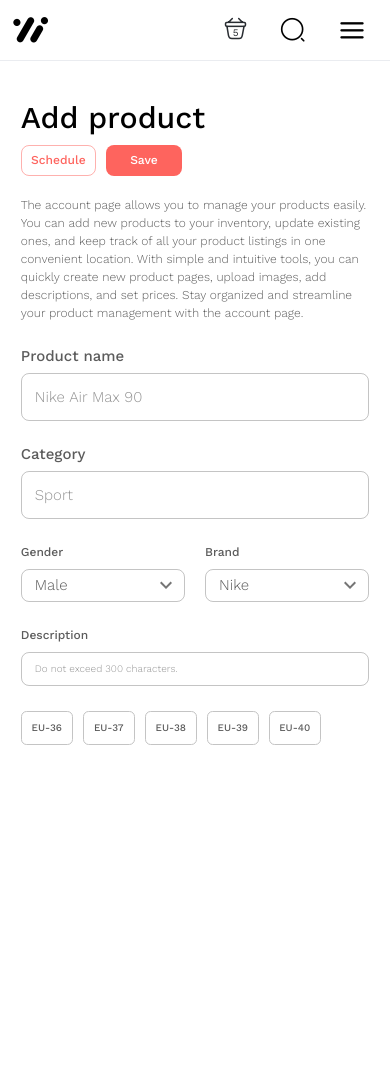
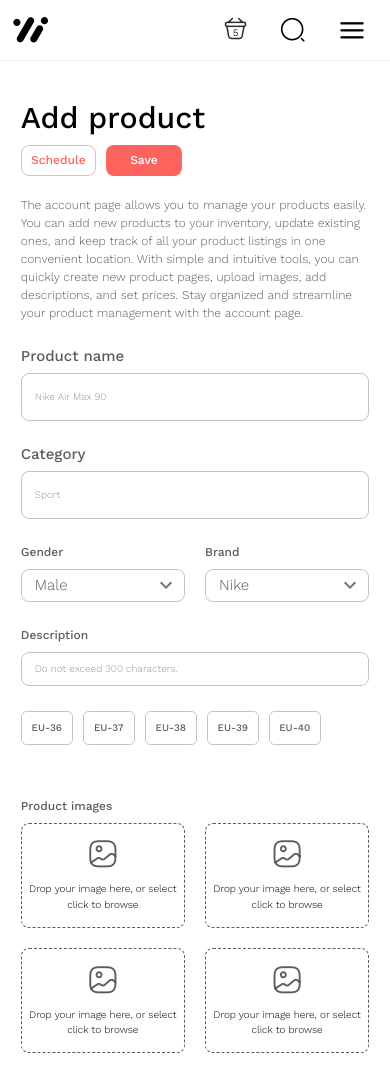
Before and after one commit to DevmianS/shoe-store-app, a Next.js app: page /add-product in a window 390 px wide. Before the commit the page ends 844 px from the top, so only its background shows below. Built offline with nearby package versions, Linux system fonts and the light colour scheme.

Commit message:
add file inputs

```diff
--- /dev/null
+++ b/src/components/UI/FileInput/index.js
@@ -0,0 +1,121 @@
+import React, {useState} from 'react';
+import Image from 'next/image';
+
+import {Box, Typography, styled, useMediaQuery, useTheme} from '@mui/material';
+
+import {rwdValue} from '@/utils/theme';
+
+import Button from '../Button';
+
+export default function FileInput() {
+  const [file, setFile] = useState(null);
+  const [imagePreview, setImagePreview] = useState(null);
+
+  const theme = useTheme();
+  const isTablet = useMediaQuery(theme.breakpoints.down('lg'));
+
+  const handleFileInputChange = e => {
+    const selectedFile = e.target.files[0];
+
+    const reader = new FileReader();
+    reader.onload = e => {
+      setImagePreview(e.target.result);
+    };
+    if (selectedFile) {
+      reader.readAsDataURL(selectedFile);
+      setFile(selectedFile);
+    } else {
+      setFile(null);
+    }
+  };
+  const BoxFile = styled(Box)({
+    flex: isTablet ? `0 0 calc(50% - 10px)` : `0 0 calc(50% - 26px)`,
+    width: isTablet ? `calc(50% - 10px)` : `calc(50% - 26px)`,
+    height: rwdValue(100, 380),
+    minHeight: '100px',
+    border: '1px dashed #5C5C5C',
+    borderRadius: '8px',
+    position: 'relative',
+    display: 'flex',
+    alignItems: 'center',
+    justifyContent: 'center',
+    flexDirection: 'column',
+    '& input': {
+      width: '100%',
+      height: '100%',
+      position: 'absolute',
+      top: 0,
+      left: 0,
+      opacity: 0,
+      cursor: 'pointer',
+    },
+    '& img': {
+      outline: '2px solid #fff',
+      objectFit: 'cover',
+      width: '100%',
+      height: '100%',
+      position: 'absolute',
+      top: 0,
+      left: 0,
+      pointerEvents: 'none',
+    },
+    '& button': {
+      width: '40px',
+      position: 'absolute',
+      bottom: '10px',
+      left: 'calc(50%-75px)',
+      transform: `translateY(${isTablet ? 0 : -10}px)`,
+      opacity: isTablet ? 1 : 0,
+      transition: '0.5s',
+    },
+    '&:hover': {
+      borderColor: theme.palette.primary.main,
+      color: theme.palette.primary.main,
+      '& i': {
+        color: theme.palette.primary.main,
+      },
+      '& button': {
+        transform: 'translateY(0)',
+        opacity: 1,
+        transition: '0.5s',
+      },
+    },
+  });
+  return (
+    <BoxFile>
+      {!imagePreview && (
+        <>
+          <Typography
+            component="i"
+            fontSize={rwdValue(30, 40)}
+            mb="12px"
+            className="icon-gallery"
+            color="text.secondary"
+          />
+          <Typography
+            component="p"
+            variant="body5"
+            fontSize={rwdValue(10, 15)}
+            textAlign="center"
+          >
+            Drop your image here, or select click to browse
+          </Typography>
+        </>
+      )}
+      <input type="file" onChange={handleFileInputChange} />
+      {imagePreview && (
+        <>
+          <Image src={imagePreview} alt="Preview" width={320} height={380} />
+          <Button
+            onClick={() => {
+              setImagePreview(null);
+              setFile(null);
+            }}
+          >
+            <Typography className="icon-trash" fontSize={24} />
+          </Button>
+        </>
+      )}
+    </BoxFile>
+  );
+}
--- a/src/pages/add-product/index.js
+++ b/src/pages/add-product/index.js
@@ -1,4 +1,3 @@
-import Image from 'next/image';
 import Head from 'next/head';
 import {rwdValue} from '@/utils/theme';
 
@@ -17,7 +16,6 @@ import {
   useMediaQuery,
   Checkbox,
   FormGroup,
-  FormControlLabel,
 } from '@mui/material';
 
 import SideBar from '@/components/Layout/SideBar';
@@ -25,6 +23,7 @@ import NavBarLayout from '@/components/Layout/NavBarLayout';
 
 import LinksList from '@/components/UI/LinksList';
 import {useState} from 'react';
+import FileInput from '@/components/UI/FileInput';
 
 const AddProduct = ({userName}) => {
   const [select, setSelect] = useState({gender: 'male', brand: 'nike'});
@@ -35,7 +34,6 @@ const AddProduct = ({userName}) => {
     39: false,
     40: false,
   });
-
   // EVENTS
   const genderChangeHandler = e => {
     setSelect({...select, gender: e.target.value});
@@ -66,6 +64,7 @@ const AddProduct = ({userName}) => {
   // STYLED COMPONENTS
   const theme = useTheme();
   const isDesktop = useMediaQuery(theme.breakpoints.up('sm'));
+  const isTablet = useMediaQuery(theme.breakpoints.down('lg'));
 
   const AvatarWrapper = styled(Stack)(({theme}) => ({
     display: 'flex',
@@ -123,6 +122,10 @@ const AddProduct = ({userName}) => {
       height: isDesktop ? '48px' : '33px',
       fontSize: isDesktop ? '15px' : '10px',
     },
+    '& .MuiInputBase-fullWidth': {
+      height: isDesktop ? '48px' : '33px',
+      fontSize: isDesktop ? '15px' : '10px',
+    },
     '& label': {
       fontSize: isDesktop ? '15px' : '12px',
     },
@@ -133,6 +136,30 @@ const AddProduct = ({userName}) => {
     marginBottom: '25px',
   });
 
+  const CheckBoxWrap = styled(FormGroup)({
+    display: 'flex',
+    flexDirection: 'row',
+    width: '100%',
+    justifyContent: isDesktop ? 'space-between' : 'start',
+    gap: '10px',
+    marginBottom: '20px',
+    '& .MuiFormLabel-root': {
+      cursor: 'pointer',
+      border: `1px solid #C4C4C4`,
+      borderRadius: '5.58px',
+      width: isDesktop ? '75px' : '52px',
+      height: isDesktop ? '48px' : '34px',
+      fontSize: isDesktop ? '15px' : '10px',
+      display: 'flex',
+      alignItems: 'center',
+      justifyContent: 'center',
+      padding: 0,
+      margin: 0,
+    },
+    '& .MuiCheckbox-root': {
+      display: 'none',
+    },
+  });
   return (
     <>
       <Head>
@@ -178,7 +205,17 @@ const AddProduct = ({userName}) => {
               prices. Stay organized and streamline your product management with
               the account page.
             </Typography>
-            <Box maxWidth={450}>
+            <Stack direction={isTablet ? 'column' : 'row'}>
+              <Box
+                maxWidth={450}
+                flex="0 0 450px"
+                mr={isTablet ? 0 : rwdValue(30, 120)}
+                sx={{
+                  '& .MuiInputBase-input': {
+                    fontSize: isDesktop ? '15px' : '10px',
+                  },
+                }}
+              >
                 <FormItem>
                   <TextField
                     fullWidth
@@ -198,7 +235,9 @@ const AddProduct = ({userName}) => {
                   />
                 </FormItem>
                 <FormItem>
-                <Box sx={{display: 'flex', gap: '20px', flexDirection: 'row'}}>
+                  <Box
+                    sx={{display: 'flex', gap: '20px', flexDirection: 'row'}}
+                  >
                     <FormControl fullWidth>
                       <InputLabel id="gender">Gender</InputLabel>
                       <Select
@@ -264,34 +303,10 @@ const AddProduct = ({userName}) => {
                     }}
                   />
                 </FormItem>
-              <FormGroup
-                sx={{
-                  display: 'flex',
-                  flexDirection: 'row',
-                  width: '100%',
-                  justifyContent: isDesktop ? 'space-between' : 'start',
-                  gap: '10px',
-                  '& .MuiFormLabel-root': {
-                    cursor: 'pointer',
-                    border: `1px solid #C4C4C4`,
-                    borderRadius: '5.58px',
-                    width: isDesktop ? '75px' : '52px',
-                    height: isDesktop ? '48px' : '34px',
-                    fontSize: isDesktop ? '15px' : '10px',
-                    display: 'flex',
-                    alignItems: 'center',
-                    justifyContent: 'center',
-                    padding: 0,
-                    margin: 0,
-                  },
-                  '& .MuiCheckbox-root': {
-                    display: 'none',
-                  },
-                }}
-              >
+                <CheckBoxWrap>
                   {[...Object.keys(size)].map(n => {
                     return (
-                    <Box>
+                      <Box key={n}>
                         <Checkbox
                           name={n}
                           checked={size[n]}
@@ -306,6 +321,10 @@ const AddProduct = ({userName}) => {
                             color: size[n]
                               ? 'white'
                               : theme.palette.text.secondary,
+                            '&:hover': {
+                              borderColor: 'black',
+                              color: 'black',
+                            },
                           }}
                           htmlFor={'size' + n}
                         >
@@ -314,8 +333,25 @@ const AddProduct = ({userName}) => {
                       </Box>
                     );
                   })}
-              </FormGroup>
+                </CheckBoxWrap>
               </Box>
+              <Box>
+                <InputLabel>Product images</InputLabel>
+                <Box
+                  sx={{
+                    display: 'flex',
+                    gap: isTablet ? '20px' : '52px',
+                    flexWrap: 'wrap',
+                    flex: '1 1 auto',
+                  }}
+                >
+                  <FileInput />
+                  <FileInput />
+                  <FileInput />
+                  <FileInput />
+                </Box>
+              </Box>
+            </Stack>
           </Content>
         </Row>
       </NavBarLayout>
```
Also changed, not shown: 1 other file (tests, documents, lock files or other folders). Lines whose indentation alone changed are shown as unchanged.
